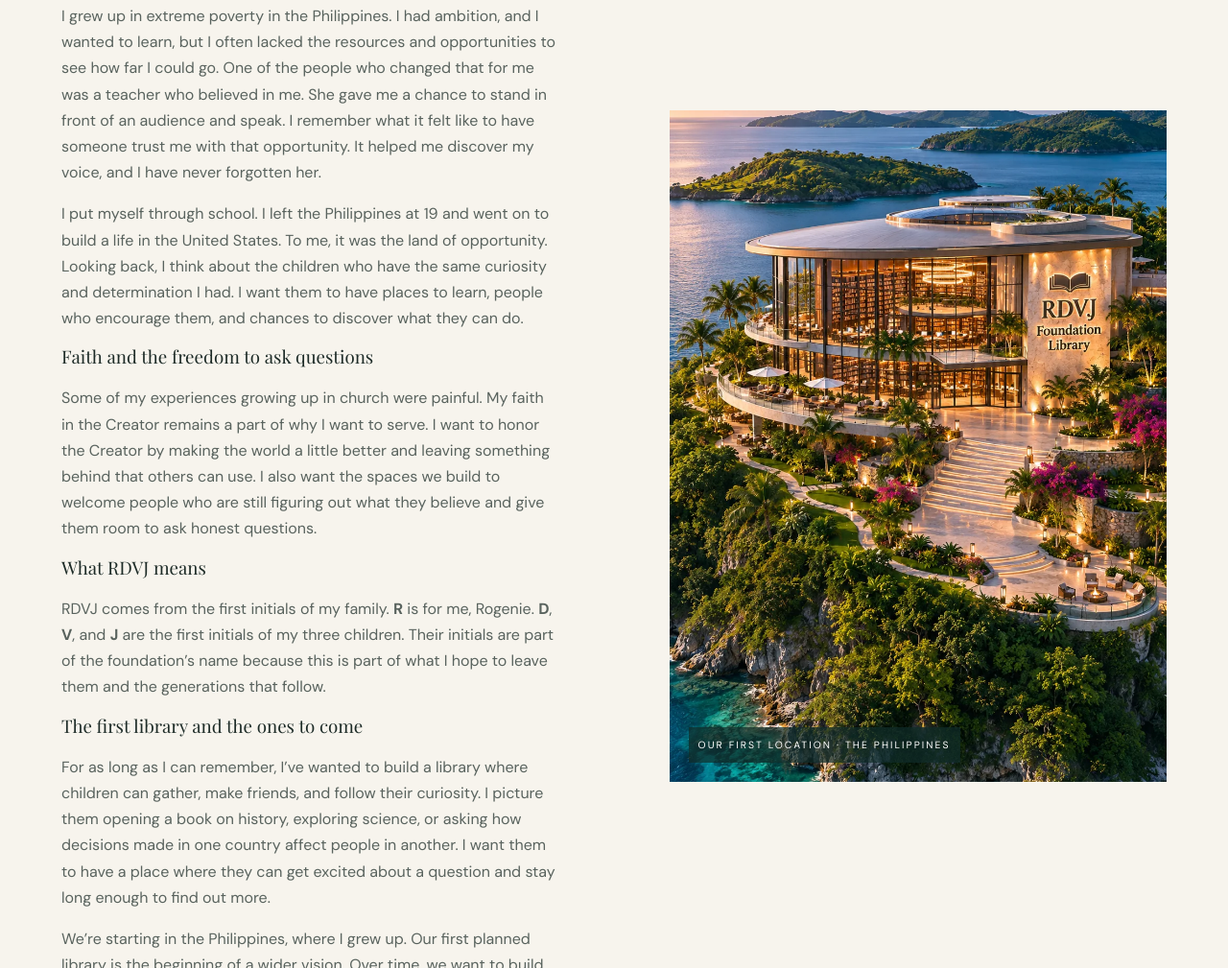
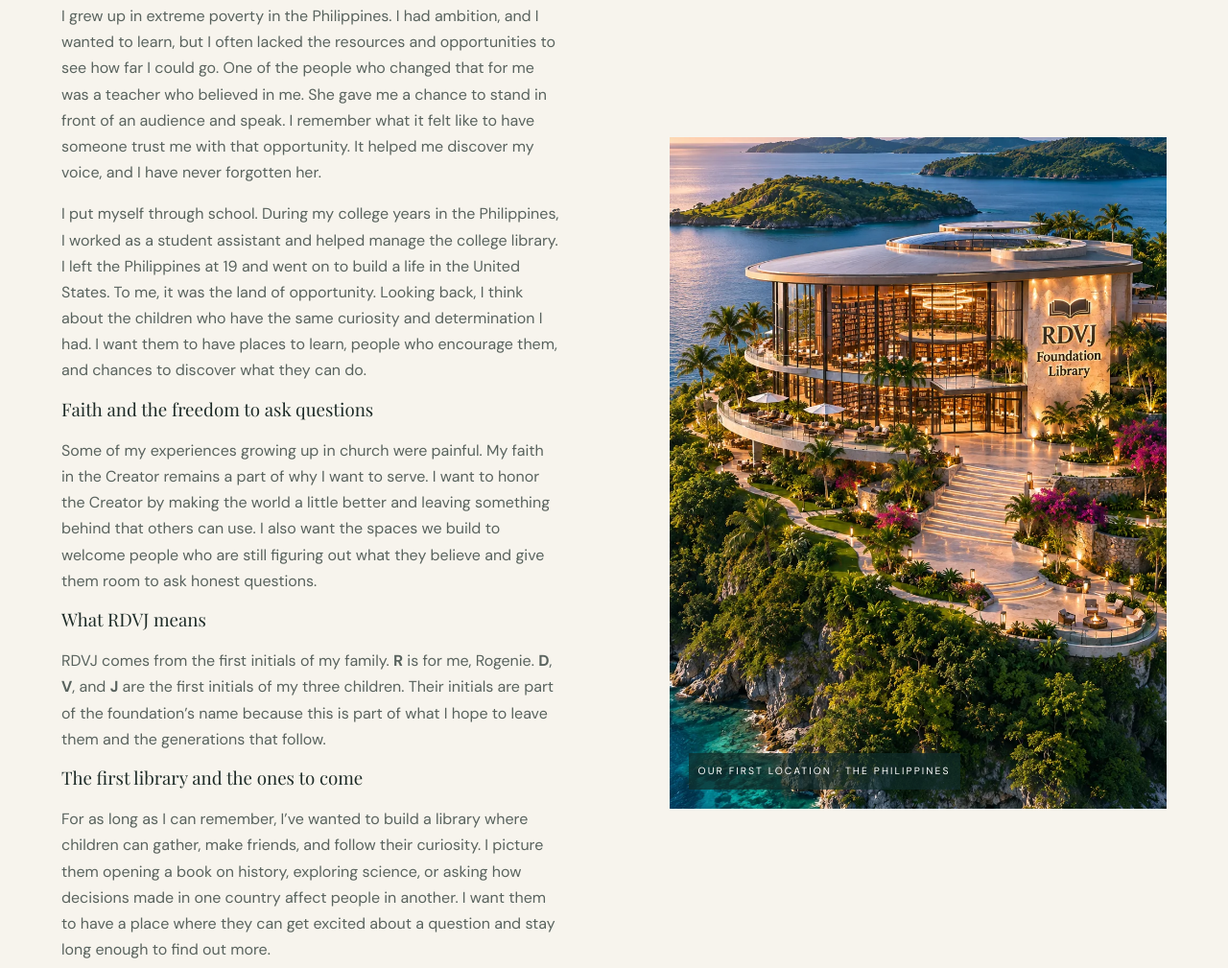
Before and after one commit to rogenie/rdvjfoundation-site, a plain HTML site: page index.html in a window 1280 px wide. Shown: the part 3658-4667 px from the top of the page at 96% size. Drawn offline with nearby package versions, Linux system fonts and the light colour scheme.

Commit message:
Add Rogenie’s college library experience to About Us

```diff
--- a/index.html
+++ b/index.html
@@ -10,7 +10,7 @@
     <h2>Why I started<br><em>RDVJ Foundation.</em></h2>
     <h3>Growing up in the Philippines</h3>
     <p>I grew up in extreme poverty in the Philippines. I had ambition, and I wanted to learn, but I often lacked the resources and opportunities to see how far I could go. One of the people who changed that for me was a teacher who believed in me. She gave me a chance to stand in front of an audience and speak. I remember what it felt like to have someone trust me with that opportunity. It helped me discover my voice, and I have never forgotten her.</p>
-    <p>I put myself through school. I left the Philippines at 19 and went on to build a life in the United States. To me, it was the land of opportunity. Looking back, I think about the children who have the same curiosity and determination I had. I want them to have places to learn, people who encourage them, and chances to discover what they can do.</p>
+    <p>I put myself through school. During my college years in the Philippines, I worked as a student assistant and helped manage the college library. I left the Philippines at 19 and went on to build a life in the United States. To me, it was the land of opportunity. Looking back, I think about the children who have the same curiosity and determination I had. I want them to have places to learn, people who encourage them, and chances to discover what they can do.</p>
     <h3>Faith and the freedom to ask questions</h3>
     <p>Some of my experiences growing up in church were painful. My faith in the Creator remains a part of why I want to serve. I want to honor the Creator by making the world a little better and leaving something behind that others can use. I also want the spaces we build to welcome people who are still figuring out what they believe and give them room to ask honest questions.</p>
     <h3>What RDVJ means</h3>
```
